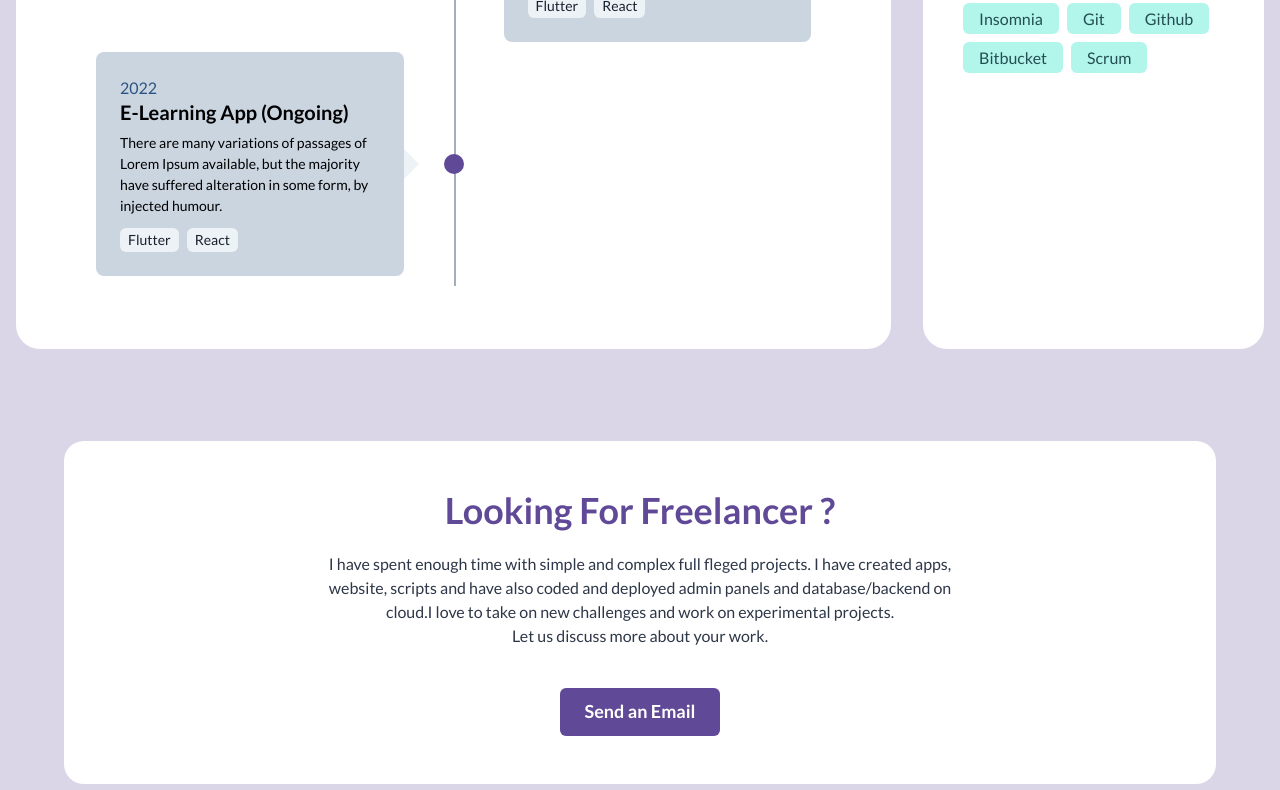
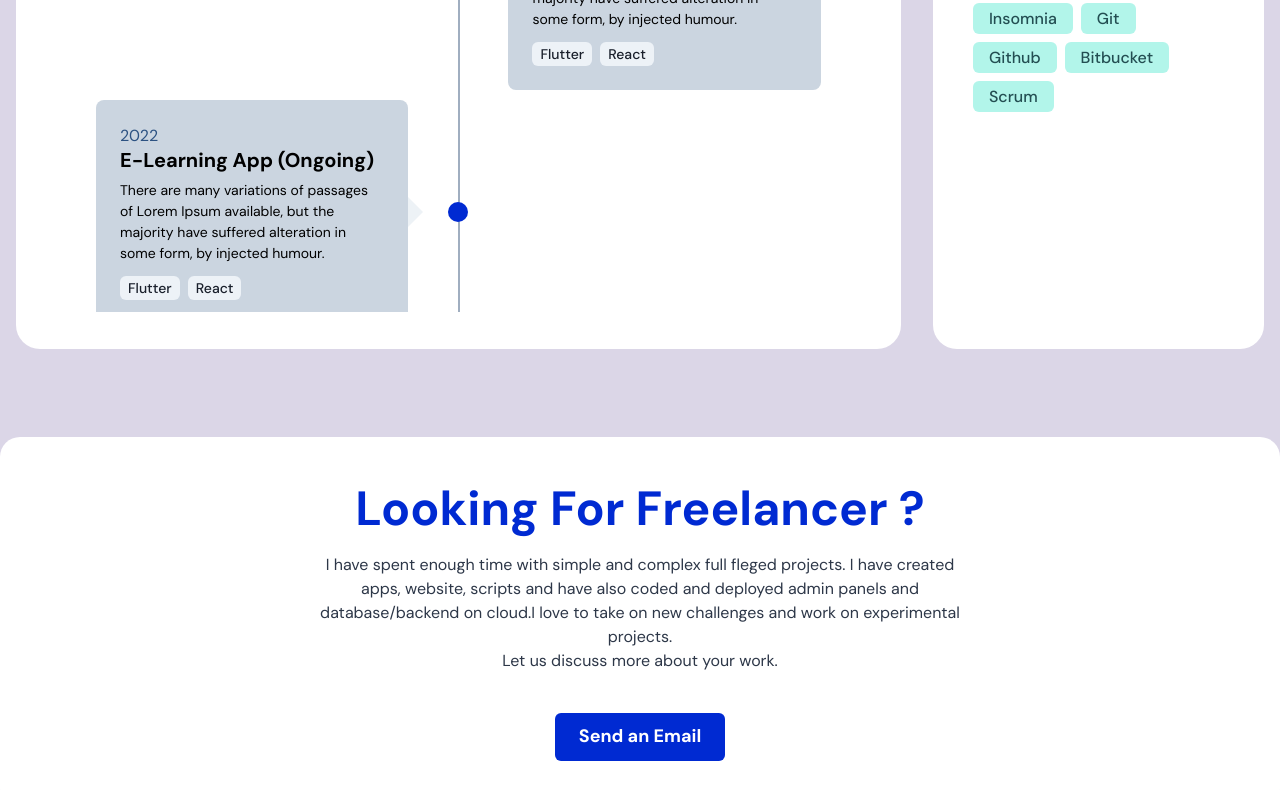
Before and after one commit to princepatelcodes/react_chakra_portfolio, a React (Create React App) app: page / in a window 1280 px wide. Shown: the part 1620-2410 px from the top of the page. Built offline with nearby package versions, Linux system fonts and the light colour scheme; the HTML template or start-up script is replaced by a standard one.

Commit message:
Added new Color Scheme

```diff
--- a/src/App.js
+++ b/src/App.js
@@ -29,21 +29,22 @@ function App() {
       },
     },
     colors: {
-      primary: {
-        100: "#dbd6e7",
-        200: "#cac2dc",
-        300: "#b8aed0",
-        400: "#a79ac5",
-        500: "#9585b9",
-        600: "#8371ad",
-        700: "#725da2",
-        800: "#604996",
-        900: "#4f358b"
+       primary : {
+        "50": "#f5f7fe",
+        "100": "#d9dffa",
+        "200": "#b8c4f5",
+        "300": "#8fa2ef",
+        "400": "#788fec",
+        "500": "#5874e7",
+        "600": "#3a5ce3",
+        "700": "#163ede",
+        "800": "#002ad2",
+        "900": "#001f9b"
       }
     },
     fonts: {
-      heading: `'Lato', sans-serif`,
-      body: `'Lato', sans-serif`,
+      heading: `'DM Sans', sans-serif`,
+      body: `'DM Sans', sans-serif`,
     },
   })
 
--- a/src/components/Banner.js
+++ b/src/components/Banner.js
@@ -7,11 +7,8 @@ import Education from './Education'
 export default function Banner() {
     return (
         <Container maxW={'7xl'} alignItems='center' my={5}>
-
             <Flex width={'100%'} maxW={['full', 'full', '7xl']} justifyContent='center' alignItems={'center'} flexDir={['column', 'column', 'row', 'row']}>
-
                 <Flex width={['md', 'md', '2xl']} flexDir={'column'} justifyContent='space-between' bgColor={'white'} color='black' maxHeight='2xl' minHeight={'4xl'} borderRadius='3xl' p='10' mb={10}>
-
                     <Box>
                         <Flex alignItems={'center'} justifyContent='center'>
                             <Image borderColor={'gray.100'} src='https://www.getillustrations.com/photos/pack/3d-avatar-male_lg.png' width='32' />
--- a/src/components/CTA.js
+++ b/src/components/CTA.js
@@ -1,13 +1,13 @@
-import { Box, Button, Container, Heading, Stack, Text, useBreakpointValue } from '@chakra-ui/react'
+import { Button, Container, Heading, Stack, Text, useBreakpointValue } from '@chakra-ui/react'
 import * as React from 'react'
 
 export default function CTA() {
     return (
-        <Box id='freelance' as="section" py={'8'} mx={[8, 8, 8, 8, 0]}>
-            <Container maxW='6xl' py={{ base: '10', md: '12' }} bg='white' borderRadius='20'>
+
+        <Container id='freelance' as="section" maxW='7xl' py={{ base: '10', md: '12' }} my={{ base: '10', md: '12' }} bg='white' borderRadius='20' alignItems='center'>
             <Stack spacing={{ base: '8', md: '10' }}>
                 <Stack spacing={{ base: '4', md: '5' }} align="center">
-                        <Heading size={useBreakpointValue({ base: 'lg', md: 'xl' })} color={'primary.800'}>Looking For Freelancer ?</Heading>
+                    <Heading size={useBreakpointValue({ base: 'lg', md: 'xl' , lg : '2xl' })} fontWeight='800' color={'primary.800'}>Looking For Freelancer ?</Heading>
                     <Text color="gray.700" maxW="2xl" textAlign="center" fontSize="md">
                         I have spent enough time with simple and complex full fleged projects. I have created apps, website, scripts and have also coded and deployed admin panels and database/backend on cloud.I love to take on new challenges and work on experimental projects.
                         <br />
@@ -17,18 +17,18 @@ export default function CTA() {
                 <Stack spacing="3" direction={{ base: 'column', sm: 'row' }} justify="center">
                     <Button as='a' variant={'ghost'} size='lg' bg={'primary.800'} color='white'
                         href={'mailto:iprincepatel22@gmail.com'}
-                            transition = 'all ease-in 200ms'
+                        transition='all ease-in 200ms'
                         _hover={{
                             bg: 'primary.900',
-                                textDecoration :'none',
-                                px:'10',
-                                transition : 'all ease-in 200ms'
+                            textDecoration: 'none',
+                            px: '10',
+                            transition: 'all ease-in 200ms'
                         }}>
                         Send an Email
                     </Button>
                 </Stack>
             </Stack>
         </Container>
-        </Box>
+
     );
 }
--- a/src/index.css
+++ b/src/index.css
@@ -1,8 +1,4 @@
-@import url('https://fonts.googleapis.com/css2?family=Inter:wght@400;600&family=Lato:ital,wght@0,300;0,400;0,700;0,800;1,400&display=swap');
-
-/* @import url('https://fonts.googleapis.com/css2?family=Inter:wght@300;400;500;600;700;800&display=swap'); */
-/* Incase you want to use inter font  */
-
+@import url('https://fonts.googleapis.com/css2?family=DM+Sans:wght@400;500;700&display=swap');
 
 html {
   scroll-behavior: smooth;
@@ -10,7 +6,7 @@ html {
 
 body {
   margin: 0;
-  font-family: 'Lato' !important;
+  font-family: 'DM Sans' !important;
   -webkit-font-smoothing: antialiased;
   -moz-osx-font-smoothing: grayscale;
   scroll-behavior: smooth;
```
Lines whose indentation alone changed are shown as unchanged.
